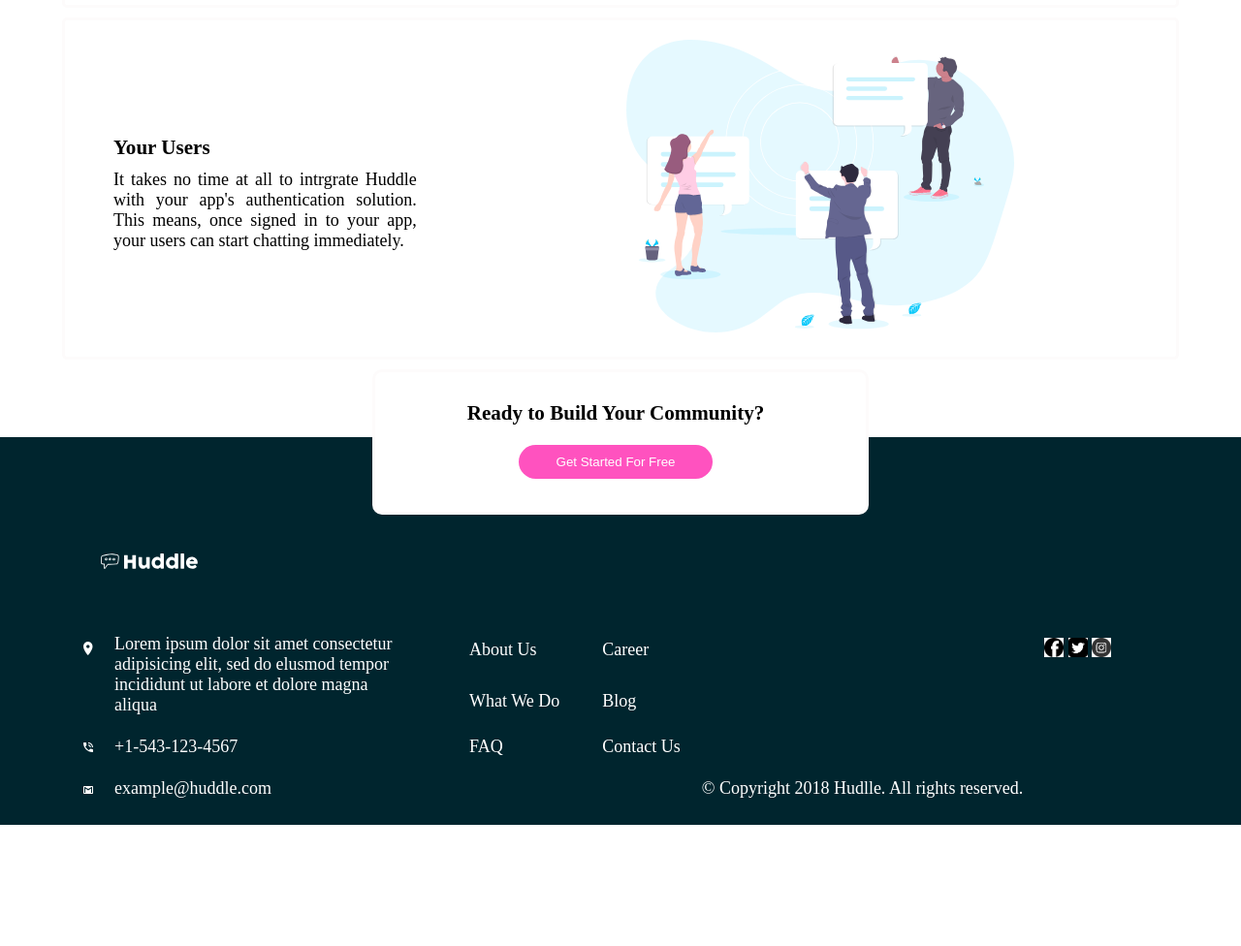
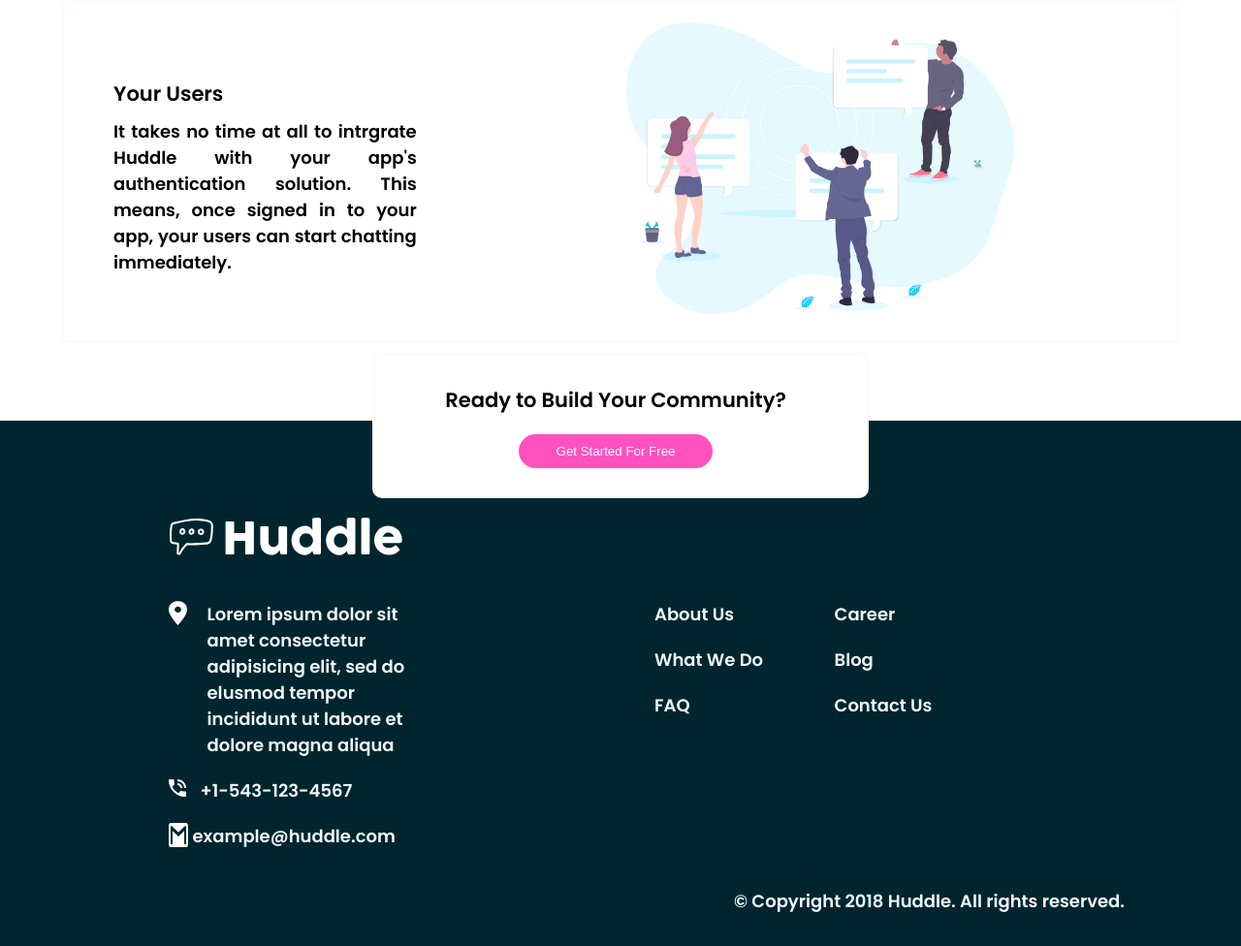
Before and after one commit to OkpePhillips/landing, a plain HTML site: page index.html in a window 1280 px wide. Shown: the part 1378-2354 px from the top of the page at 97% size. Before the commit the page ends 2229 px from the top, so only its background shows below. Drawn offline with Linux system fonts and the light colour scheme.

Commit message:
Made more changes to the styles: added font links and styled the footer

```diff
--- a/index.html
+++ b/index.html
@@ -5,6 +5,12 @@
     <meta http-equiv="X-UA-Compatible" content="IE=edge" />
     <meta name="viewport" content="width=device-width, initial-scale=1.0" />
     <title>Responsive Landing Page Assignment</title>
+    <link rel="preconnect" href="https://fonts.googleapis.com">
+<link rel="preconnect" href="https://fonts.gstatic.com" crossorigin>
+<link href="https://fonts.googleapis.com/css2?family=Open+Sans:wght@400;700&family=Poppins:wght@600&display=swap" rel="stylesheet">
+    <link rel="preconnect" href="https://fonts.googleapis.com">
+<link rel="preconnect" href="https://fonts.gstatic.com" crossorigin>
+<link href="https://fonts.googleapis.com/css2?family=Poppins:wght@600&display=swap" rel="stylesheet">
     <link rel="stylesheet" href="style.css" />
     <link rel="shortcut icon" href="favicon-32x32-2.png" type="image/x-icon" />
   </head>
@@ -94,66 +100,79 @@
       </div>
     </main>
         <footer>
-        <div class="foot">
-          <div class="huddle">
-            <img
-              src="logo.svg"
-              alt="Huddle Logo"
-              width="100px"
-              class="whitehuddle"
-            />
+            <div class="footer-logo"><img src="logo.svg" alt="Huddle logo" /></div>
+            <div class="footer-detail">
+            <div class="address">
+                <div class="box-1">
+                    <div class="icon">
+                    <img src="icon-location.svg" alt="location icon" />
                     </div>
-          <table>
-            <tr>
-              <td><img src="icon-location.svg" alt="" width="10px" /></td>
-              <td rowspan="2" class="lorem">
+                <div class="para">
+                    <p class="lorem">
                     Lorem ipsum dolor sit amet consectetur adipisicing elit, sed do
                     elusmod tempor incididunt ut labore et dolore magna aliqua
-              </td>
-              <td></td>
-              <td></td>
-              <td class="about">About Us</td>
-              <td></td>
-              <td class="career">Career</td>
-              <td></td>
-              <td>
-                <img src="icon-fb.png" alt="" width="20px" />
-                <img src="icon-twitter.png" alt="" width="20px" />
-                <img src="icon-instagram.png" alt="" width="20px" />
-              </td>
-            </tr>
-            <tr>
-              <td></td>
-              <td></td>
-              <td></td>
-              <td class="about">What We Do</td>
-              <td></td>
-              <td class="blog">Blog</td>
-            </tr>
-            <tr>
-              <td class="icon">
-                <img src="icon-phone.svg" alt="" width="10px" />
-              </td>
-              <td>+1-543-123-4567</td>
-              <td></td>
-              <td></td>
-              <td class="faq">FAQ</td>
-              <td></td>
-              <td class="contact">Contact Us</td>
-            </tr>
-            <tr>
-              <td><img src="icon-email.svg" alt="" width="10px" /></td>
-              <td>example@huddle.com</td>
-              <td></td>
-              <td></td>
-              <td></td>
-              <td></td>
-              <td></td>
-              <td class="copyright">
-                &copy; Copyright 2018 Hudlle. All rights reserved.
-              </td>
-            </tr>
-          </table>
+                    </p></div>
+                </div>
+                <div class="box-1">
+                    <div><img src="icon-phone.svg" alt="phone icon" /></div>
+                    <div class="para">+1-543-123-4567</div>
+                </div>
+                <div class="box-1">
+                    <div class="icon">
+                        <img src="icon-email.svg" alt="email icon" />
+                    </div>
+                    <div>
+                        <p>example@huddle.com</p>
+                    </div>
+                </div>
+            </div>
+            <div class="about-us">
+                <div class="box-2">
+                <p>About Us</p>
+                </div>
+                <div class="box-2">
+                <p>What We Do</p>
+                </div>
+                <div class="box-2">
+                <p>FAQ</p>
+                </div>
+            </div>
+            <div class="career">
+                <div class="box-3">
+                <p>Career</p>
+                </div>
+                <div class="box-3">
+                <p>Blog</p>
+                </div>
+                <div class="box-3">
+                <p>Contact Us</p>
+                </div>
+            </div>
+            <div class="meta-icons">
+                <div class="meta-icon">
+                <svg class="icon">
+                            <use xlink: href="#icon-facebook-with-circle">
+                            </use>
+                        </svg>
+                </div>
+                <div class="meta-icon">
+                <svg class="icon">
+                            <use xlink: href="#icon-twitter-with-circle">
+                            </use>
+                        </svg>
+                </div>
+                <div class="meta-icon">
+                <svg class="icon">
+                            <use xlink: href="#icon-instagram-with-circle">
+                            </use>
+                        </svg>
+                </div>
+            </div>
+            </div>
+            <div class="copyright">
+            <div class="copyright-icon">
+                <p>&copy; Copyright 2018 Huddle. All rights reserved.</p>
+            </div>
             </div>
         </footer>
     </div>
--- a/style.css
+++ b/style.css
@@ -6,6 +6,8 @@
 body {
   font-size: 18px;
   width: 100%;
+  font-family: "Open Sans", sans-serif;
+  font-family: "Poppins", sans-serif;
 }
 header {
   background: url(./bg-hero-desktop.svg);
@@ -151,41 +153,92 @@ main {
 h3 {
   margin: 10px 10px 10px 0;
   text-align: justify;
+  font-family: "Poppins", sans-serif;
 }
 footer {
   background-color: hsl(192, 100%, 9%);
-  height: 400px;
+  padding: 80px;
   margin-top: 80px;
-  padding-top: 50px;
-  padding-bottom: 50px;
-  color: white;
-  /* margin-top: 100px;
-  padding-top: 50px; */
   position: relative;
+  width: 100%;
 }
-.foot {
-  margin: auto;
-  width: 90%;
+.footer-logo {
+  margin: 20px 0;
+  padding-left: 8.5%;
 }
-table {
-  padding: 10px;
-  /* margin: 10px; */
+.footer-logo img {
+  filter: brightness(0) invert(1);
+  font-size: 50px;
 }
-td {
-  box-sizing: content-box;
-  margin-left: 10px;
-  padding: 10px;
+.footer-detail {
+  display: flex;
+  justify-content: space-evenly;
+}
+.address {
+  width: 40%;
+}
+.box-1 {
+  width: 85%;
+  display: flex;
+  margin: 20px;
+  color: aliceblue;
+}
+.box-1 .icon {
+  width: 25px;
+  height: 15px;
+}
+.box-1 .icon img {
+  width: 20px;
+  height: 25px;
+}
+.box-1 .para {
+  margin-left: 15px;
+  width: 65%;
+}
+.box-1 p {
+  color: aliceblue;
+}
+.lorem {
+  color: aliceblue;
+}
+.box-2 {
+  margin: 20px 0;
+}
+.box-2 p {
+  color: aliceblue;
+}
+.box-3 {
+  margin: 20px 0;
+}
+.box-3 p {
+  color: aliceblue;
+}
+.meta-icons {
+  display: flex;
+  margin: 20px 0;
+  max-height: max-content;
+}
+.meta-icon {
+  align-self: flex-start;
+  margin: 0 4px;
+}
+.meta-icon .icon {
+  width: 1.5em;
+  height: 1.5em;
+  stroke-width: 1.2px;
+  font-size: 15px;
+  stroke: white;
+  fill: hsl(192, 100%, 9%);
+}
+.copyright {
+  width: auto;
+  float: right;
+  justify-content: right;
+  color: hsl(193, 100%, 96%);
+  margin: 20px;
+  padding-right: 20px;
 }
 
-.huddle {
-  padding-top: 50px;
-}
-.lorem {
-  width: 300px;
-}
-.whitehuddle {
-  filter: brightness(0) invert(1);
-}
 @media screen and (max-width: 400px) {
   .text-mockup {
     flex-direction: column;
@@ -232,4 +285,39 @@ td {
   .user-image {
     width: 100%;
   }
+  .footer-detail {
+    flex-direction: column;
+    width: 100%;
+  }
+  .meta-icons {
+    flex-direction: column;
+  }
+  .address {
+    width: 100%;
+  }
+  .ready {
+    width: 90%;
+  }
+  footer {
+    margin-top: 160px;
+    width: 100%;
+  }
+  .footer-logo {
+    margin: 0;
+    padding: 0;
+  }
+  .box-1 {
+    width: 100%;
+    margin: 0;
+    padding: 10px;
+  }
+  body {
+    font-size: 14px;
+  }
+  .copyright {
+    width: auto;
+    justify-content: center;
+    margin: 0;
+    padding: auto;
+  }
 }
```
Lines whose indentation alone changed are shown as unchanged.
